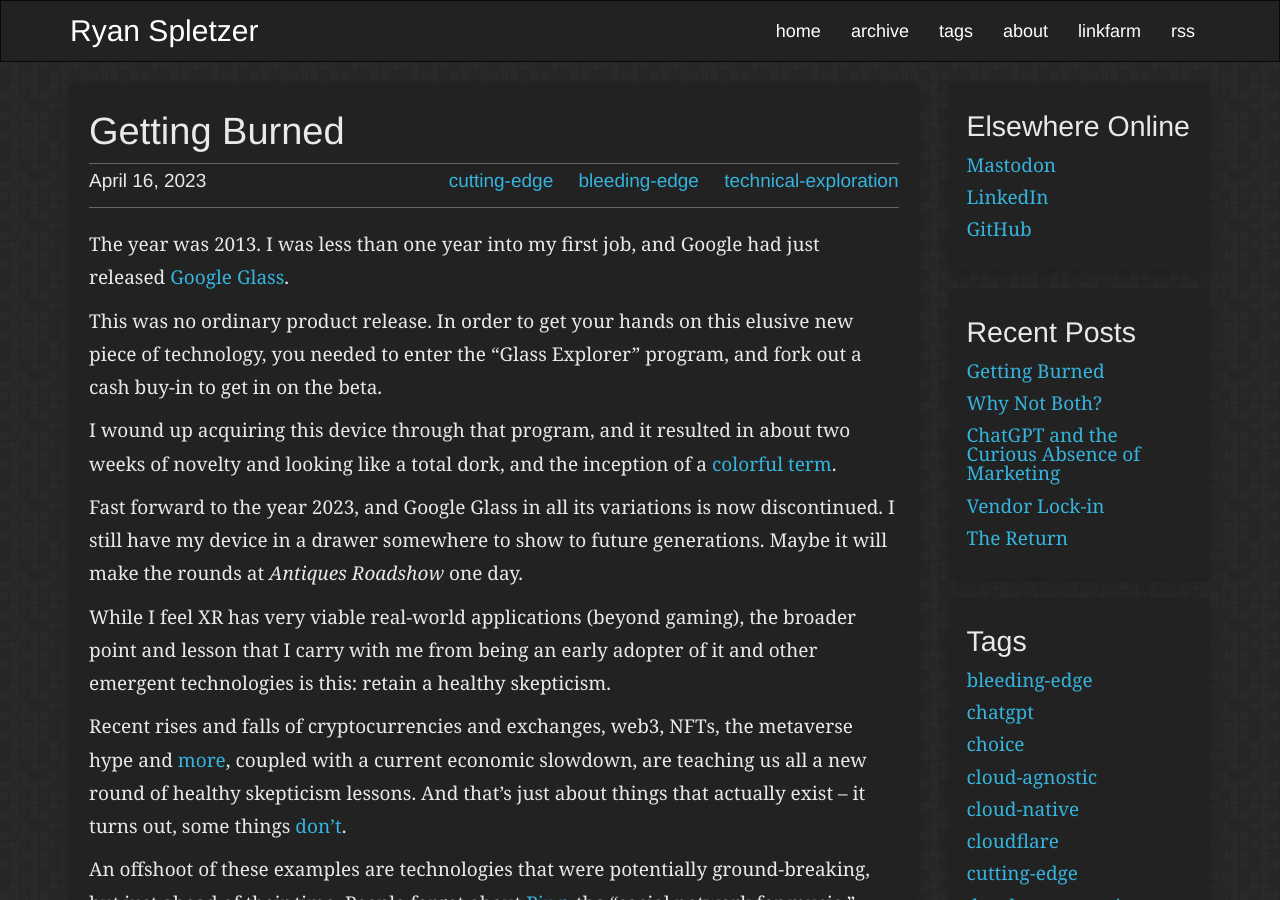
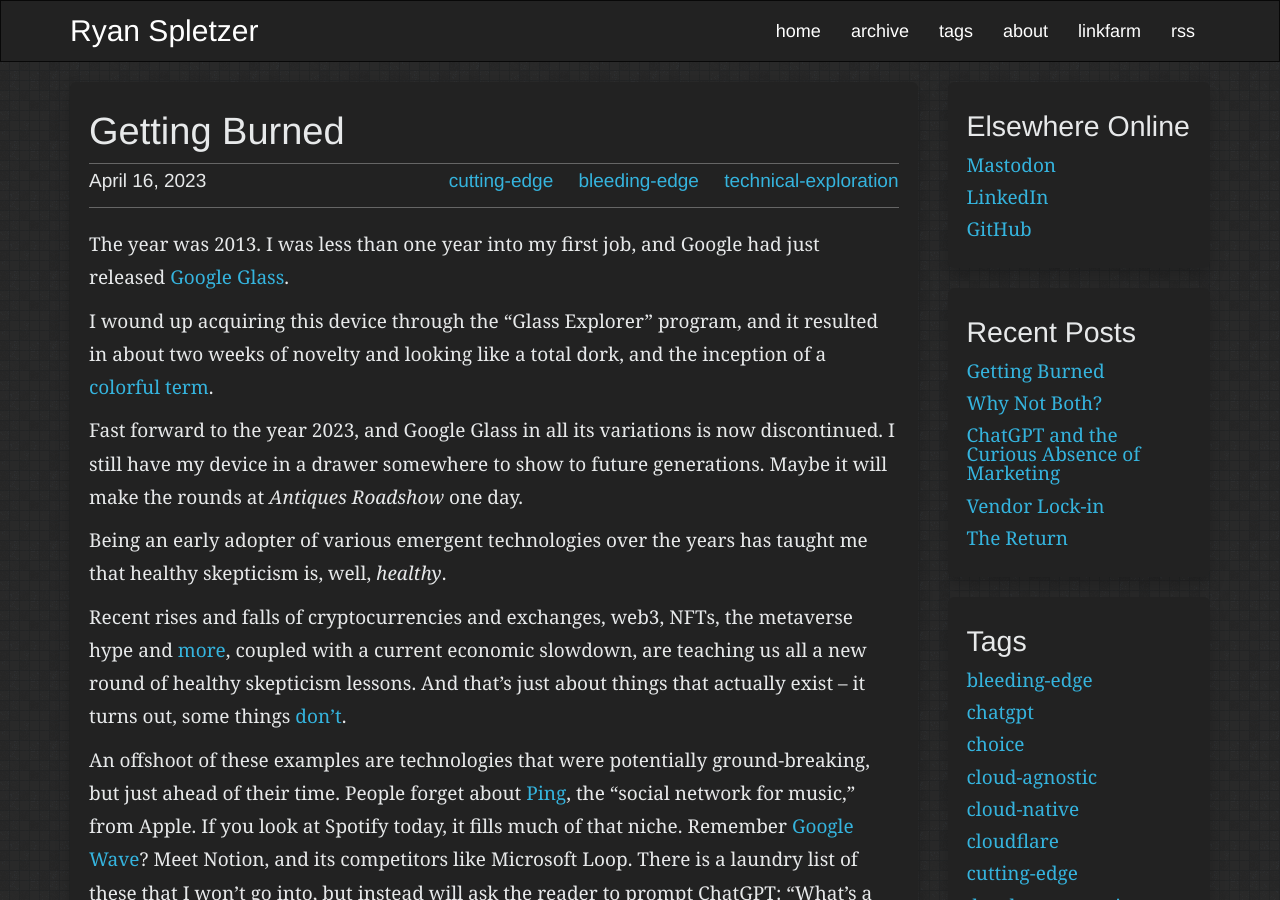
Before and after one commit to ryanspletzer/ryanspletzer.github.io, a Jekyll site: the page built from _posts/2023-04-16-getting-burned.md, in a window 1280 px wide and 900 px high. Built offline with Jekyll 4.4.1, drawn with Linux system fonts in a browser that asks for light colours.

Commit message:
Update 2023-04-16-getting-burned.md

```diff
--- a/_posts/2023-04-16-getting-burned.md
+++ b/_posts/2023-04-16-getting-burned.md
@@ -14,17 +14,15 @@ tags:
 The year was 2013. I was less than one year into my first job, and Google had just released
 [Google Glass](https://en.wikipedia.org/wiki/Google_Glass).
 
-This was no ordinary product release. In order to get your hands on this elusive new piece of technology, you needed to
-enter the "Glass Explorer" program, and fork out a cash buy-in to get in on the beta.
-
-I wound up acquiring this device through that program, and it resulted in about two weeks of novelty and looking like a
-total dork, and the inception of a [colorful term](https://www.techopedia.com/definition/30095/glasshole).
+I wound up acquiring this device through the "Glass Explorer" program, and it resulted in about two weeks of novelty
+and looking like a total dork, and the inception of a
+[colorful term](https://www.techopedia.com/definition/30095/glasshole).
 
 Fast forward to the year 2023, and Google Glass in all its variations is now discontinued. I still have my device in a
 drawer somewhere to show to future generations. Maybe it will make the rounds at _Antiques Roadshow_ one day.
 
-While I feel XR has very viable real-world applications (beyond gaming), the broader point and lesson that I carry with
-me from being an early adopter of it and other emergent technologies is this: retain a healthy skepticism.
+Being an early adopter of various emergent technologies over the years has taught me that healthy skepticism is, well,
+_healthy_.
 
 Recent rises and falls of cryptocurrencies and exchanges, web3, NFTs, the metaverse hype and
 [more](https://en.wikipedia.org/wiki/FTX), coupled with a current economic slowdown, are teaching us all a new round
```
